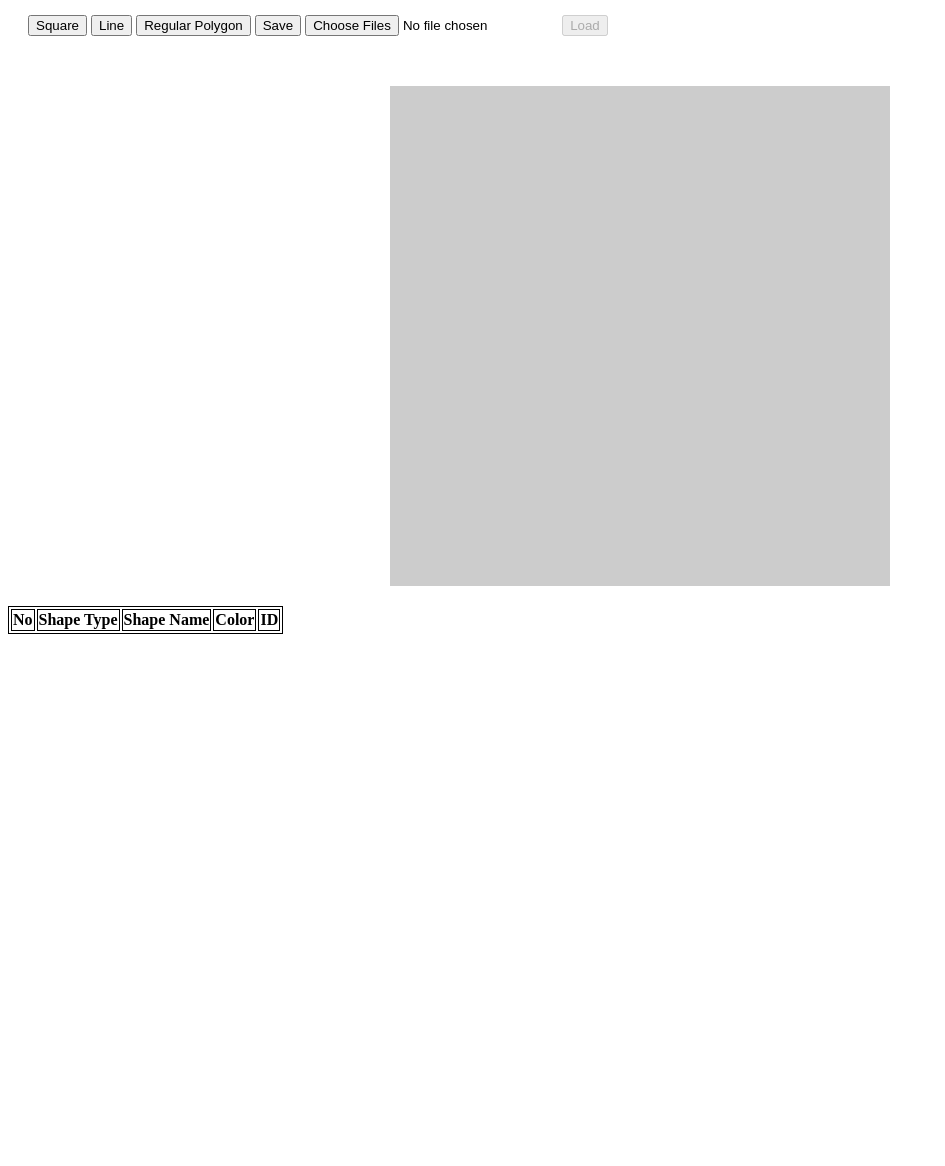
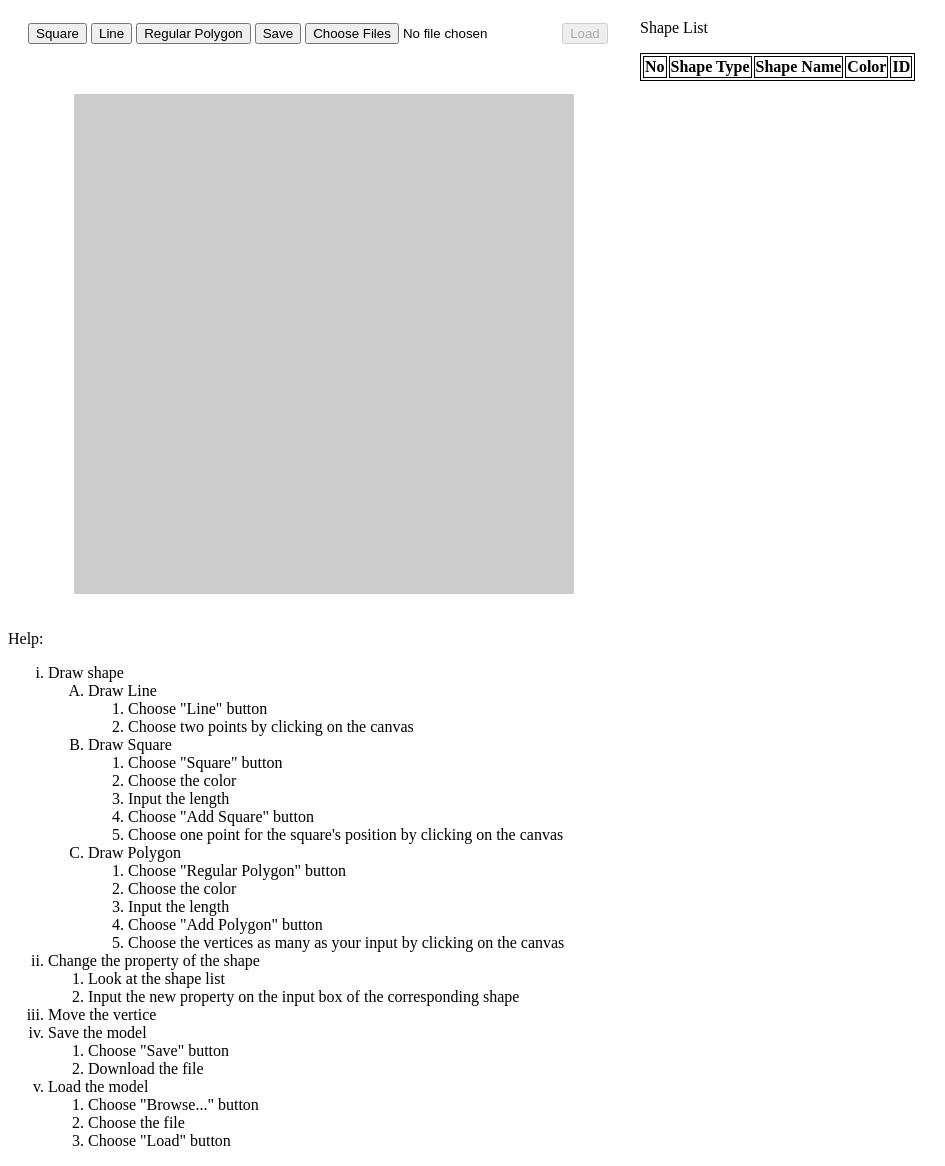
Before and after one commit to donbasta/web-based-CAD, a plain HTML site: page draw.html in a window 1280 px wide. Shown: the part 5-1171 px from the top of the page, without its empty margins (0-945 px from the left). Before the commit the page ends 800 px from the top, so only its background shows below. Drawn offline with nearby package versions, Linux system fonts and the light colour scheme.

Commit message:
help menu

```diff
--- a/draw.html
+++ b/draw.html
@@ -25,6 +25,8 @@
     </head>
 
     <body onload="start()">
+        <div class = "master-container">
+            <section class = "divider">
                 <div class = "container">
                     <button type = "button" id = "square-button">Square</button>
                     <button type = "button" id = "line-button">Line</button>
@@ -63,7 +65,10 @@
                 <div class = "container center">
                     <canvas id = "draw-shape" width = "500" height = "500"></canvas>
                 </div>
+            </section>
 
+            <section class = "divider">
+                <p>Shape List</p>
                 <table id="shape-table">
                     <thead>
                         <tr>
@@ -78,6 +83,55 @@
 
                     </tbody>
                 </table>
+            </section>
+        </div>
+
+        <div class = "help">
+            <p>Help:</p>
+            <ol type = "i">
+                <li>Draw shape</li>
+                    <ol type = "A">
+                        <li>Draw Line</li>
+                            <ol>
+                                <li>Choose "Line" button</li>
+                                <li>Choose two points by clicking on the canvas</li>
+                            </ol>
+                        <li>Draw Square</li>
+                            <ol>
+                                <li>Choose "Square" button</li>
+                                <li>Choose the color</li>
+                                <li>Input the length</li>
+                                <li>Choose "Add Square" button</li>
+                                <li>Choose one point for the square's position by clicking on the canvas</li>
+                            </ol>
+                        <li>Draw Polygon</li>
+                            <ol>
+                                <li>Choose "Regular Polygon" button</li>
+                                <li>Choose the color</li>
+                                <li>Input the length</li>
+                                <li>Choose "Add Polygon" button</li>
+                                <li>Choose the vertices as many as your input by clicking on the canvas</li>
+                            </ol>
+                    </ol>
+                <li>Change the property of the shape</li>
+                    <ol>
+                        <li>Look at the shape list</li>
+                        <li>Input the new property on the input box of the corresponding shape</li>
+                    </ol>
+                <li>Move the vertice</li>
+                <li>Save the model</li>
+                    <ol>
+                        <li>Choose "Save" button</li>
+                        <li>Download the file</li>
+                    </ol>
+                <li>Load the model</li>
+                    <ol>
+                        <li>Choose "Browse..." button</li>
+                        <li>Choose the file</li>
+                        <li>Choose "Load" button</li>
+                    </ol>
+            </ol>
+        </div>
     </body>
 
     <script type = "text/javascript" src= "function.js"></script>
--- a/styles.css
+++ b/styles.css
@@ -10,3 +10,15 @@
 table, th, td {
     border: 1px solid black;
 }
+
+.master-container {
+    display: flex;
+}
+
+.divider {
+    flex: 1;
+}
+
+.help {
+    display: block
+}
```
Lines whose indentation alone changed are shown as unchanged.
